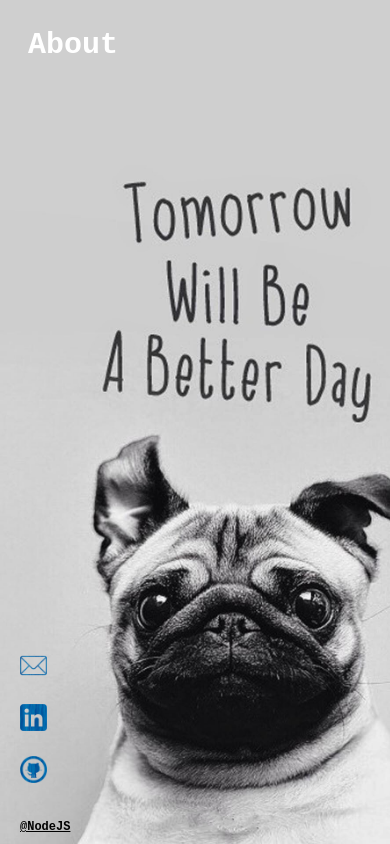
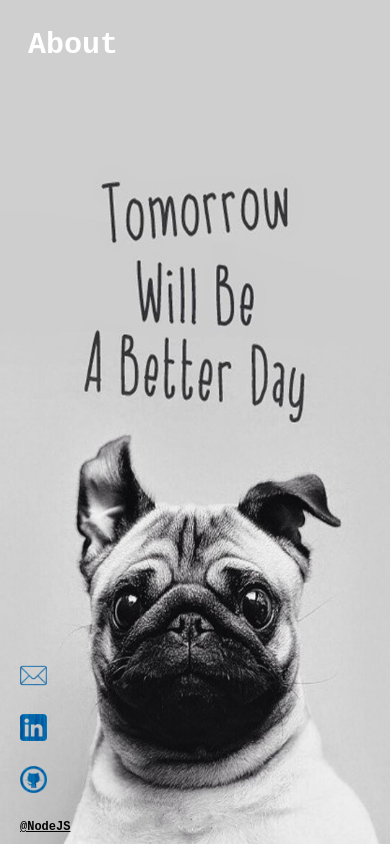
Before and after one commit to chuwenbo/Personal-Website, a website: page app/views/index.html in a window 390 px wide. Drawn offline with Linux system fonts and the light colour scheme.

Commit message:
fix ie layout broken

```diff
--- a/app/public/css/about.css
+++ b/app/public/css/about.css
@@ -39,12 +39,12 @@
     .centered {
         width: auto;
         padding: 30px 10px 30px 10px;
-        position: unset;
+        position: relative;
         top: 0;
         left: 0;
         transform: none;
         background-color: #ffffff;
-        border: 1px solid none;
+        border: 1px solid #ffffff;
         opacity: 0.9;
         font-size: 13px;
     }
--- a/app/public/css/index.css
+++ b/app/public/css/index.css
@@ -52,16 +52,16 @@
     }
 
     .centered {
-        position: unset;
-        top: unset;
-        left: unset;
+        position: absolute;
+        left: 20px;
+        bottom: 40px;
         transform: none;
     }
 
     .contact-bar{
-        position: absolute;
+        position: fixed;
         left: 20px;
-        bottom: 50px;
+        bottom: 40px;
     }
 
     .contact-bar a{
--- a/app/public/css/site.css
+++ b/app/public/css/site.css
@@ -47,7 +47,7 @@ a{
         font-family: monospace;
         background-image: url('/img/background/TomorrowWillBeABetterDay.jpg');
         color: white;
-        background-size: cover;
+        background-size: 100% 100%;
         background-repeat: no-repeat;
         background-attachment: fixed;
         opacity: unset;
```
